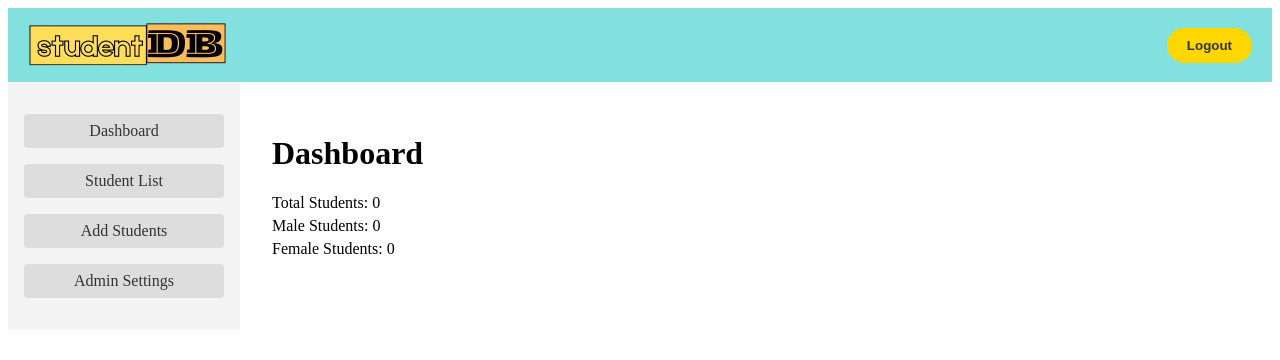
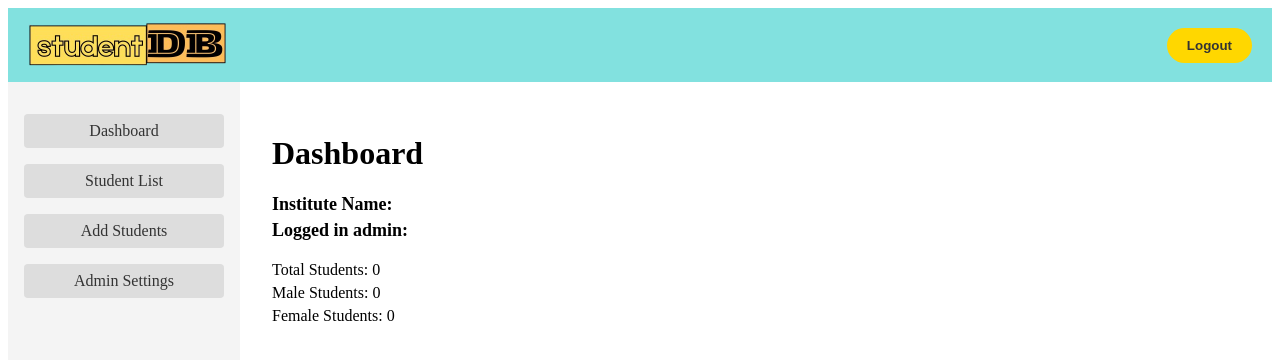
Before and after one commit to emanoj1/studentdb-client, a React (Create React App) app: page /dashboard in a window 1280 px wide. Shown: the top 360 px of the page. Built offline with nearby package versions, Linux system fonts and the light colour scheme; no server answers; sample sign-in values are in the browser's storage.

Commit message:
feat: display basic admin info on dashboard page

```diff
--- a/src/components/Dashboard.css
+++ b/src/components/Dashboard.css
@@ -6,3 +6,24 @@
 .statistics p {
   margin: 5px 0;
 }
+
+/* CSS for admin info display on Dashboard page */
+
+.admin-info {
+  margin-bottom: 20px;
+}
+
+.admin-info p {
+  font-size: 18px;
+  font-weight: bold;
+  margin: 5px 0;
+}
+
+.statistics {
+  margin-top: 20px;
+}
+
+.statistics p {
+  font-size: 16px;
+  margin: 5px 0;
+}
--- a/src/components/Dashboard.js
+++ b/src/components/Dashboard.js
@@ -10,6 +10,8 @@ function Dashboard() {
     maleStudents: 0,
     femaleStudents: 0,
   });
+
+  const [adminData, setAdminData] = useState({});
 
   const computeStatistics = useCallback((students) => {
     const totalStudents = students.length;
@@ -38,12 +40,31 @@ function Dashboard() {
       }
     };
 
+    const fetchAdminData = async () => {
+      try {
+        const token = localStorage.getItem('auth-token');
+        const res = await axios.get(`${process.env.REACT_APP_API_BASE_URL}/institutions/profile`, {
+          headers: {
+            'auth-token': token,
+          },
+        });
+        setAdminData(res.data);
+      } catch (err) {
+        console.error('Error fetching admin data', err);
+      }
+    };
+
     fetchStudents();
+    fetchAdminData();
   }, [computeStatistics]);
 
   return (
     <div>
       <h1>Dashboard</h1>
+      <div className="admin-info">
+        <p>Institute Name: {adminData.instituteName}</p>
+        <p>Logged in admin: {adminData.name}</p>
+      </div>
       <div className="statistics">
         <p>Total Students: {statistics.totalStudents}</p>
         <p>Male Students: {statistics.maleStudents}</p>
```
